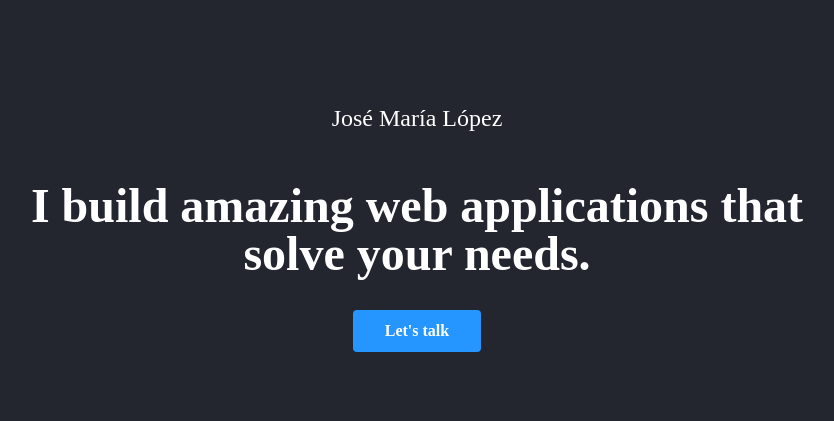
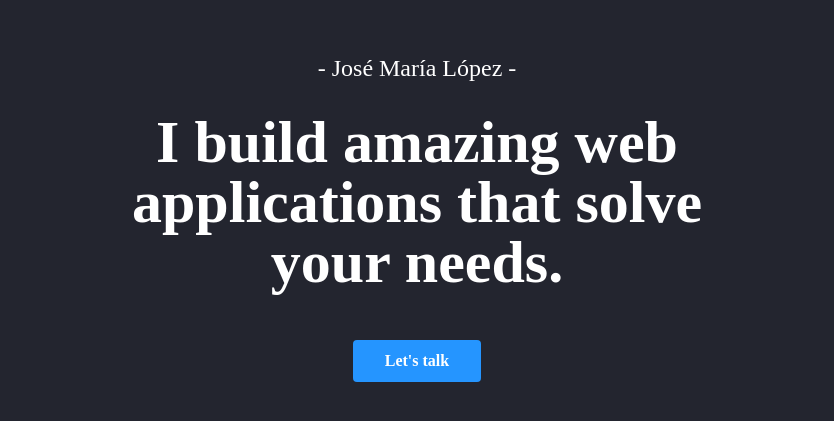
Before and after one commit to josemarialopez/josemarialopez, an Angular app: page / in a window 1280 px wide. Shown: the part 181-602 px from the top of the page, without its empty margins (223-1057 px from the left). Built offline with nearby package versions, Linux system fonts and the light colour scheme; a web font is replaced by a local one.

Commit message:
Create next version of the web

```diff
--- a/src/app/app.component.html
+++ b/src/app/app.component.html
@@ -1,6 +1,6 @@
 <div class="center full-page">
-  <div class="container flex-column">
-    <h2>José María López</h2>
+  <div class="container narrow flex-column text-center">
+    <h2>- José María López -</h2>
     <h1>I build amazing web applications that solve your needs.</h1>
     <a class="button" href="mailto:josemaria.lopez.palomo@gmail.com">Let's talk</a>
   </div>
--- a/src/app/app.component.scss
+++ b/src/app/app.component.scss
@@ -2,11 +2,10 @@
   display: flex;
   flex-direction: column;
   align-items: center;
-  max-width: 66%;
+
 
   h1 {
-    text-align: center;
+    margin-top: 2rem;
+    margin-bottom: 3rem;
   }
-
-  h2 {}
 }
--- a/src/styles.scss
+++ b/src/styles.scss
@@ -16,9 +16,10 @@ body {
 h1 {
   font-style: normal;
   font-weight: 600;
-  font-size: 48px;
-  line-height: 48px;
+  font-size: clamp(1rem, 1rem + 10vw, 3.75rem);
+  line-height: clamp(1rem, 1rem + 10vw, 3.75rem);
   color: #ffffff;
+  margin: 0;
 }
 
 h2 {
@@ -27,6 +28,7 @@ h2 {
   font-size: 24px;
   line-height: 24px;
   color: #ffffff;
+  margin: 0;
 }
 
 
@@ -39,7 +41,7 @@ h2 {
 
 .full-page {
   width: 100vw;
-  height: 100vh;
+  min-height: 100vh;
 }
 
 
@@ -53,3 +55,18 @@ a.button {
   color: white;
   text-decoration: none;
 }
+
+
+.container {
+  padding: 0 1em;
+  max-width: 60rem;
+  margin: 0 auto;
+
+  &.narrow {
+    max-width: 80ch;
+  }
+}
+
+.text-center {
+  text-align: center;
+}
```
